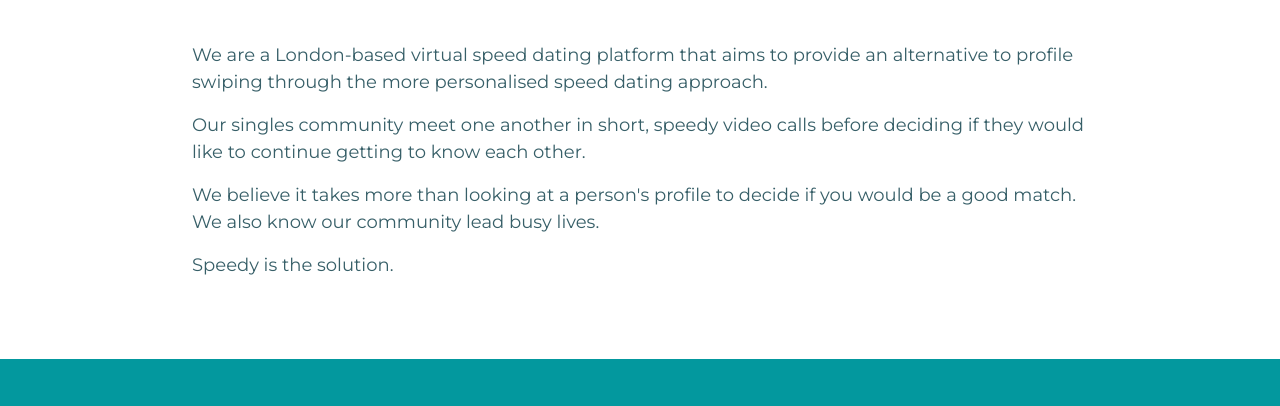
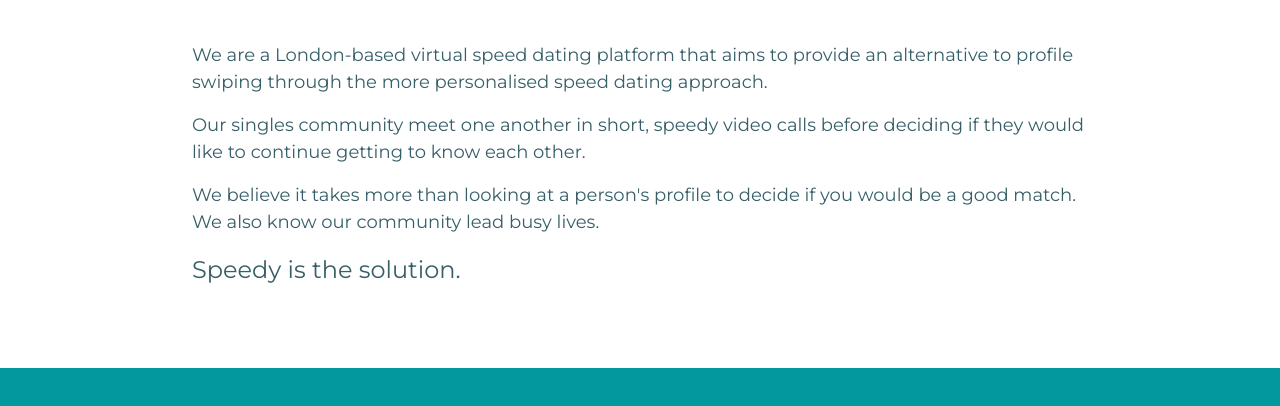
Before and after one commit to natashabutt/Speedy1, a plain HTML site: page index.html in a window 1280 px wide. Shown: the part 712-1118 px from the top of the page. Drawn offline with nearby package versions, Linux system fonts and the light colour scheme.

Commit message:
Update styles.css

```diff
--- a/styles.css
+++ b/styles.css
@@ -25,6 +25,16 @@ img {
     max-height: 100%;
 }
 
+/* Medium devices (tablets, 768px and up) The navbar toggle appears at this breakpoint */
+@media (min-width: 768px) {
+  body {font-size:2rem;} /*1rem = 16px*/
+}
+
+/* Large devices (desktops, 992px and up) */
+@media (min-width: 992px) {
+  body {font-size:1rem;} /*1rem = 16px*/
+}
+
 /* Headings */
 
 .big-heading {
@@ -36,6 +46,10 @@ img {
 .section-heading {
   font-size: 3rem;
   line-height: 1.5;
+}
+
+.big{
+  font-size: 1.5em
 }
 
 /* Containers */
```
